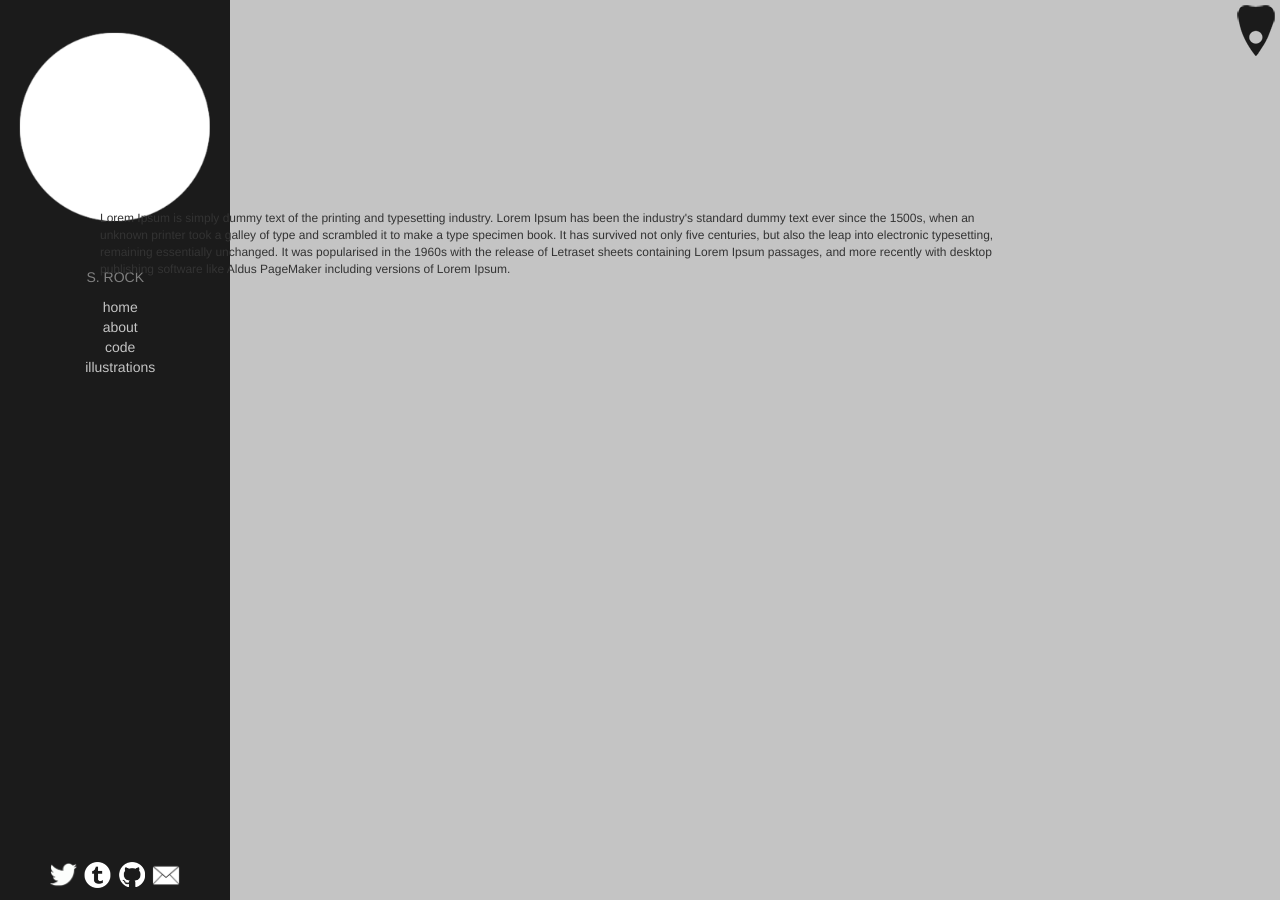
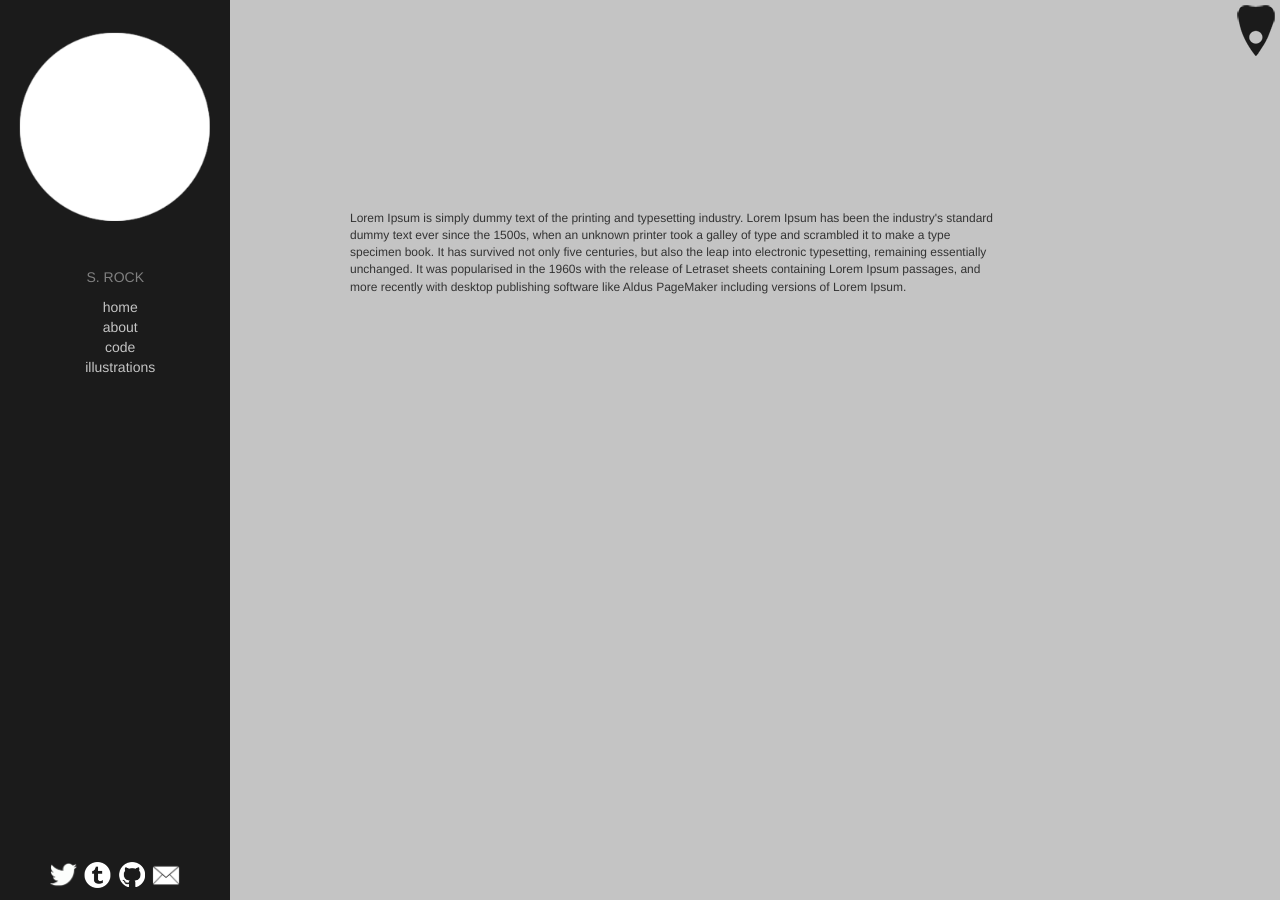
Before and after one commit to Revenir/revenir.github.io, a Jekyll site: the page built from about/index.html, in a window 1280 px wide. Built offline with Jekyll 4.4.1, drawn with Linux system fonts in a browser that asks for light colours.

Commit message:
Update main.css

```diff
--- a/css/main.css
+++ b/css/main.css
@@ -38,7 +38,7 @@ html{
     display: block;
     position: relative;
     float: right;
-    margin-left: 100px;
+    margin-left: 350px;
     margin-top: 200px;
     margin-right: 280px;
     font-size: 12px;
```
